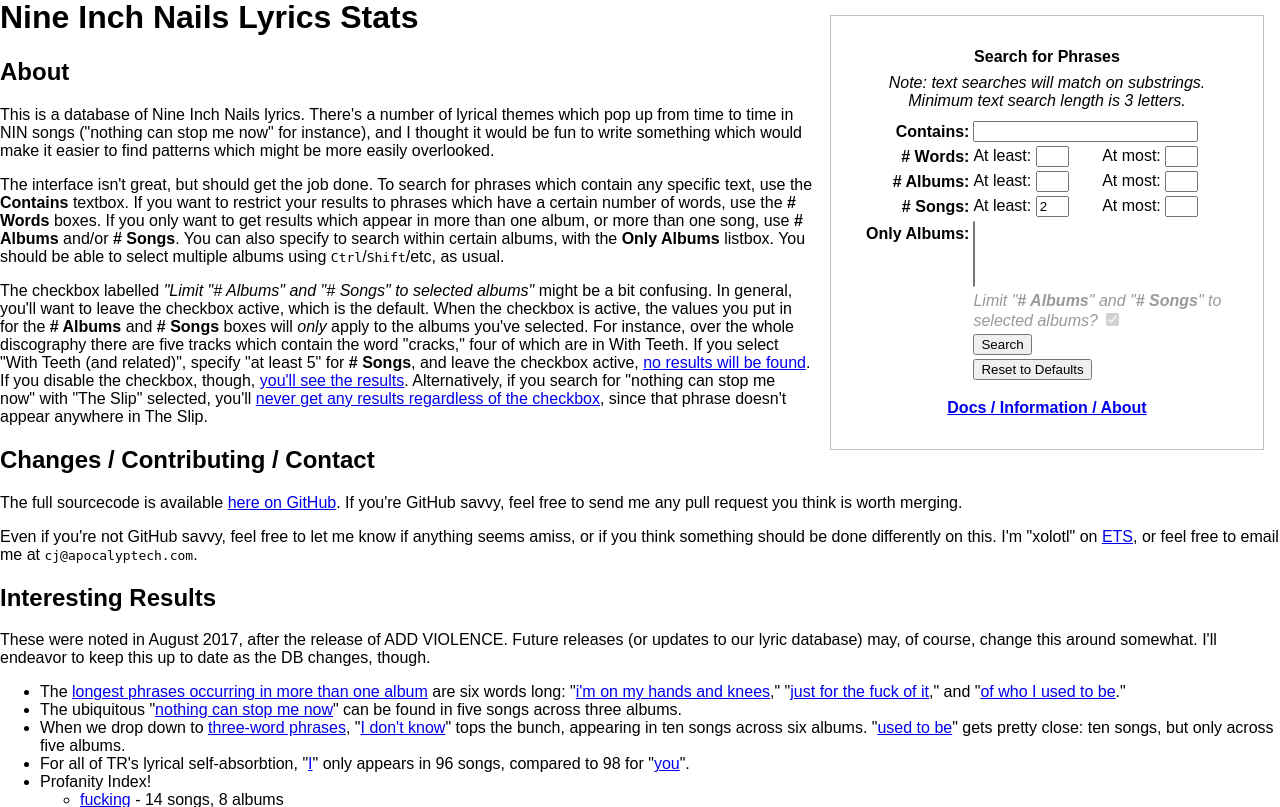
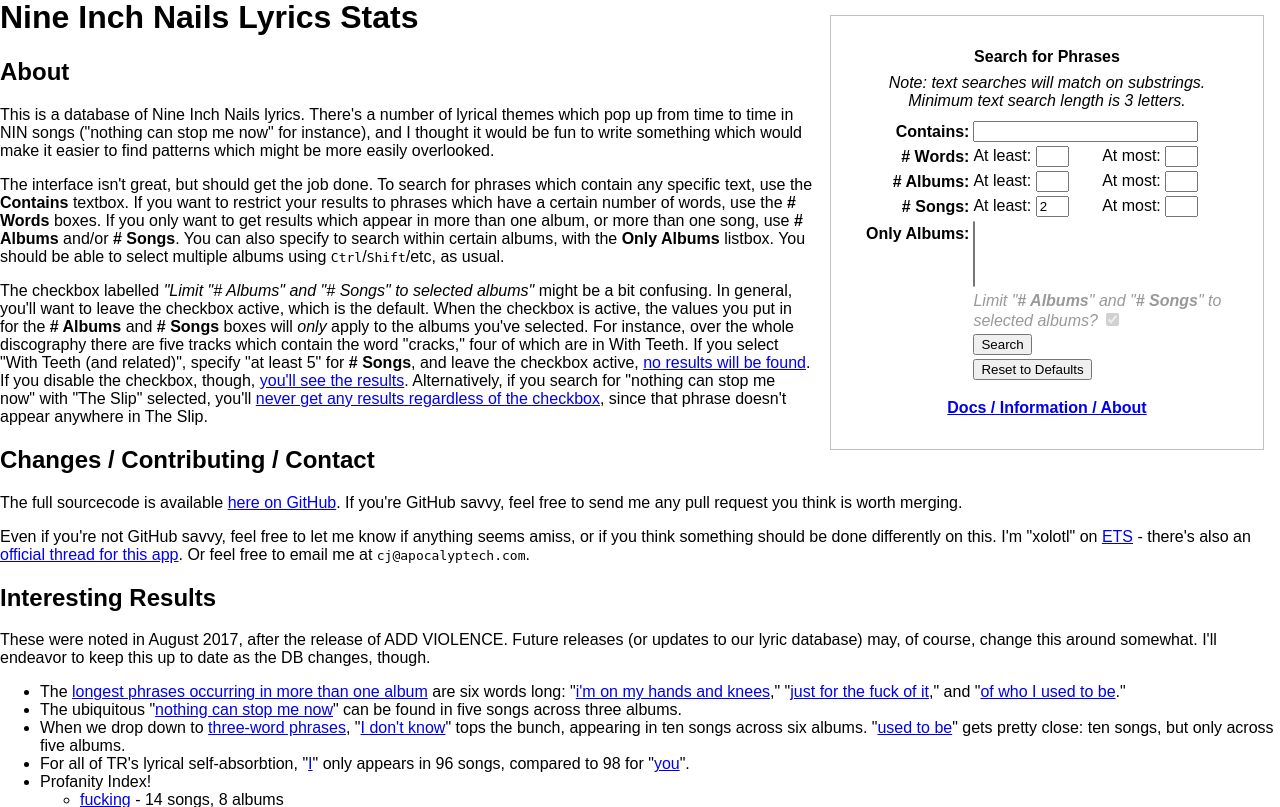
Before and after one commit to apocalyptech/ninlyrics, a PHP site: page / in a window 1280 px wide. Shown: the part 22-829 px from the top of the page. Run offline with PHP 8.4, Linux system fonts and the light colour scheme; data that the repository does not hold is empty.

Commit message:
Adding in ETS thread link

```diff
--- a/index.php
+++ b/index.php
@@ -604,8 +604,10 @@ function do_about()
 
     <p>
     Even if you're not GitHub savvy, feel free to let me know if anything seems amiss,
-    or if you think something should be done differently on this.  I'm "xolotl" on <a href="http://echoingthesound.org/community/">ETS</a>,
-    or feel free to email me at <tt>cj@apocalyptech.com</tt>.
+    or if you think something should be done differently on this.  I'm "xolotl" on
+    <a href="http://echoingthesound.org/community/">ETS</a> - there's also an
+    <a href="http://www.echoingthesound.org/community/threads/4604-NIN-Lyrics-Database-Stats?p=369731">official
+    thread for this app</a>.  Or feel free to email me at <tt>cj@apocalyptech.com</tt>.
     </p>
 
     <h2>Interesting Results</h2>
```
